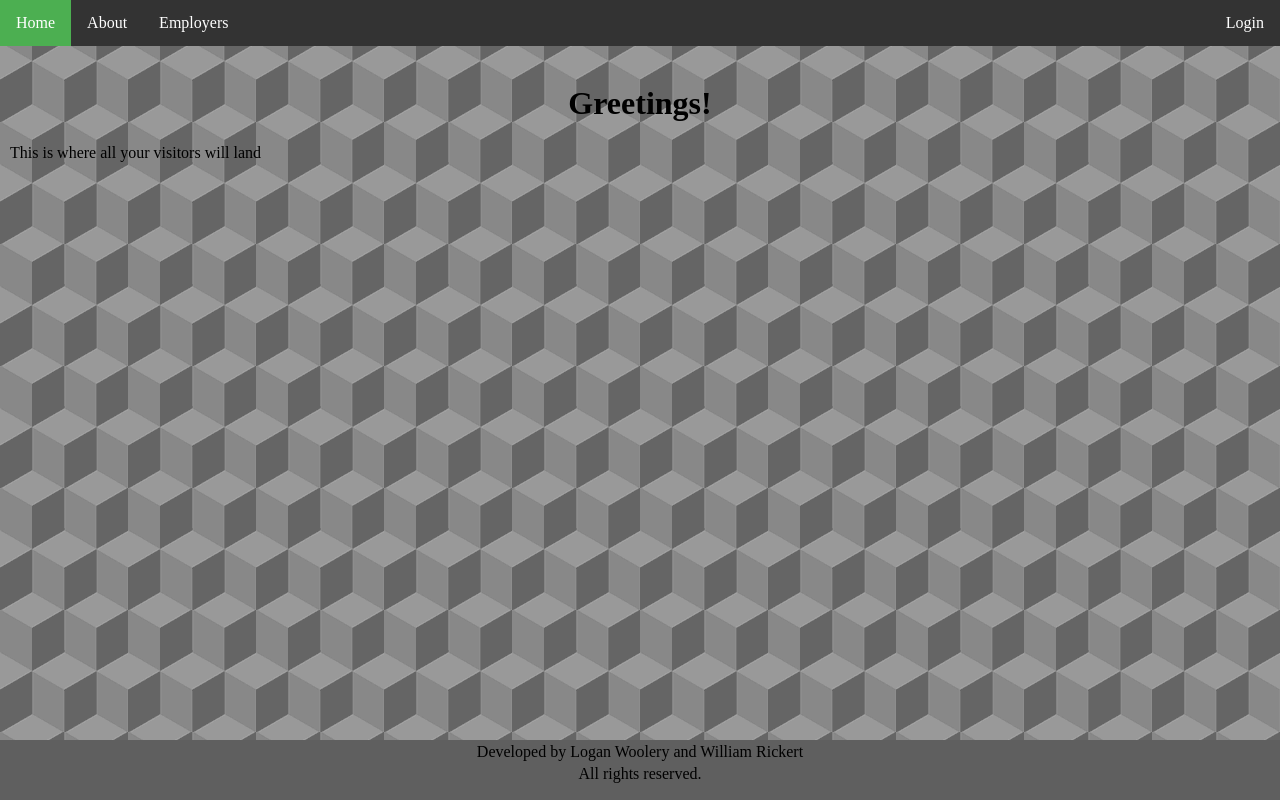
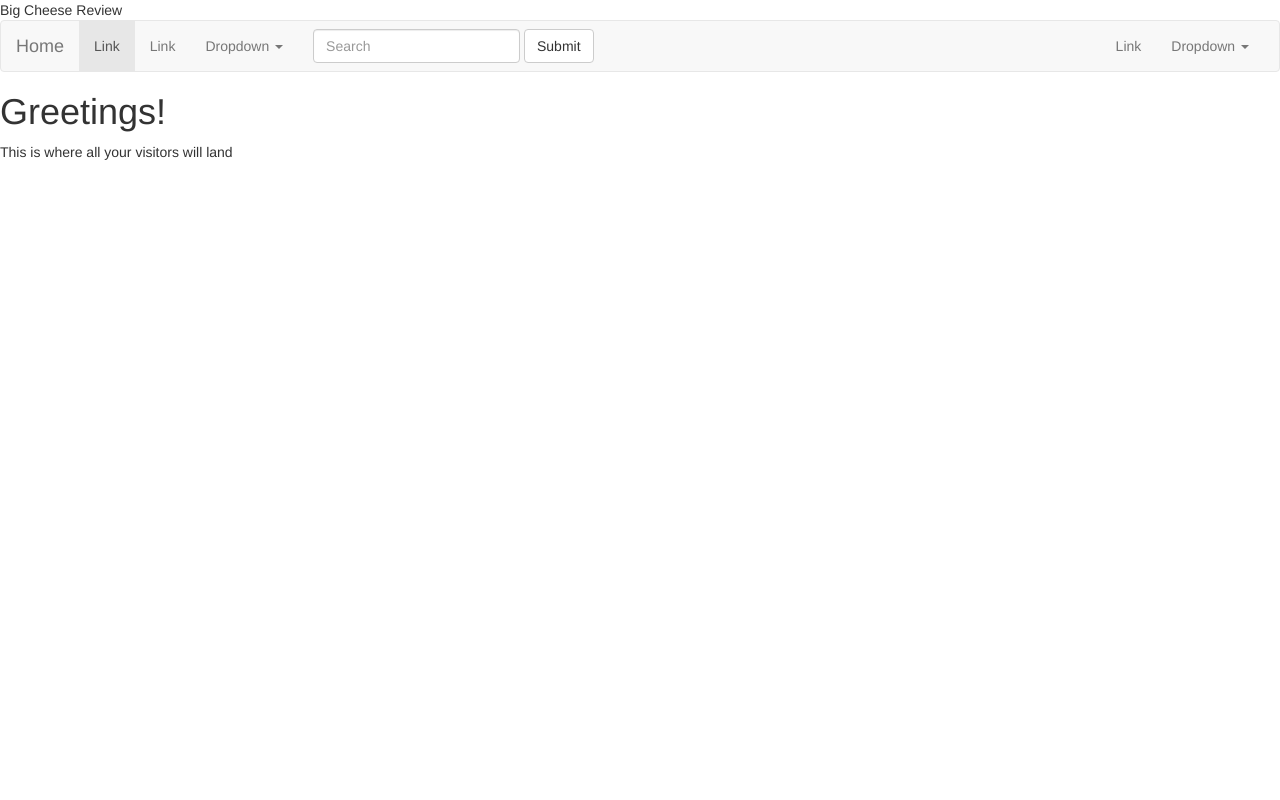
Before and after one commit to TheToddLuci0/BigCheese, a Flask app: page / in a window 1280 px wide. Run offline with Flask 2, Linux system fonts and the light colour scheme; some libraries are stand-ins or nearby versions.

Commit message:
Css conversion, MK 0.01

```diff
--- a/app.py
+++ b/app.py
@@ -1,14 +1,14 @@
-from flask import Flask,  render_template, request
+from flask import Flask, render_template, request
 from flask_sqlalchemy import SQLAlchemy
 import backend
-
-
+from flask_bootstrap import Bootstrap
 
 app = Flask(__name__)
 app.config['SQLALCHEMY_TRACK_MODIFICATIONS'] = False
 app.config['SQLALCHEMY_DATABASE_URI'] = 'postgresql://postgres:steve@localhost/theCellar'
 db = SQLAlchemy(app)
 db.init_app(app)
+Bootstrap(app)
 
 
 @app.route('/')
@@ -41,11 +41,13 @@ def about():
 def login():
     return render_template('login.html')
 
+
 @app.route('/addNewCompany')
 def getCompanyName():
     return render_template('companyInput.html')
 
-@app.route('/result',methods = ['POST', 'GET'])
+
+@app.route('/result', methods=['POST', 'GET'])
 def displayCompany():
     if request.method == 'POST':
         print("got your shit")
@@ -54,5 +56,6 @@ def displayCompany():
         backend.addCompany(result['Name'], result['About'])
         return " ".join(str(x) for x in backend.getCompany())
 
+
 if __name__ == '__main__':
     app.run()
--- a/static/css/Default.css
+++ b/static/css/Default.css
@@ -38,7 +38,7 @@ body {
     margin: 0;
 }
 
-ul {
+ul.nav {
     list-style-type: none;
     margin: 0;
     padding: 0;
--- /dev/null
+++ b/static/css/custom.css
@@ -0,0 +1,7 @@
+.login {
+    float: right;
+}
+
+.homeButton {
+    background-color: #4CAF51;
+}
--- a/templates/skeleton.html
+++ b/templates/skeleton.html
@@ -1,61 +1,93 @@
-<head>
-    <meta charset="UTF-8">
-    <link rel="stylesheet" href="/static/css/Default.css">
-    </link>
-    <title>
-        {% block title %}
-        Big Cheese Review
-        {% endblock %}
-    </title>
-    <link rel="icon" type="image/x-icon" href="/static/images/favicon.ico">
+{% extends "bootstrap/base.html" %}
+{% import "bootstrap/wtf.html" as wtf %}
+{% import "bootstrap/google.html" as google %}
+
+{% block html_attribs %} lang="en"{% endblock %}
+{% block metas %}
+{{ super() }}
+{% endblock %}
+{% block head %}
+{% block title %}Big Cheese Review{% endblock %}
+<link rel="icon" type="image/x-icon" href="/static/images/favicon.ico">
     <script async src="//pagead2.googlesyndication.com/pagead/js/adsbygoogle.js"></script>
     <script>(adsbygoogle = window.adsbygoogle || []).push({
         google_ad_client: "ca-pub-7403507368396775",
         enable_page_level_ads: true
     });</script>
-</head>
-<body class="body">
-<div id="container">
-    <div>
-        <ul>
-            <li><a class="active" href="{{ url_for('index') }}">Home</a></li>
+    {{ super() }}
+    {% block styles %}
+        {{ super() }}
+        <link href="/static/css/custom.css" rel="stylesheet">
+        <link href="/Lib/flask_bootstrap/static/css/bootstrap.css" rel="stylesheet">
+{% endblock %}
+{% endblock %}
+<div class="container-fluid">
+{% block navbar %}
+<nav class="navbar navbar-default">
+        {# <ul>
+            <li><a {# class="homeButton"  href="{{ url_for('index') }}">Home</a></li>
             <li><a href="{{ url_for('about') }}">About</a></li>
             <li><a href="{{ url_for('employers') }}">Employers</a></li>
-            <li class="login"><a href="{{ url_for('login') }}">Login</a></li>
-        </ul>
+            <li {# class="login"  ><a href="{{ url_for('login') }}">Login</a></li>
+        </ul>  #}
+<div class="container-fluid">
+    <!-- Brand and toggle get grouped for better mobile display -->
+    <div class="navbar-header">
+      <button type="button" class="navbar-toggle collapsed" data-toggle="collapse" data-target="#bs-example-navbar-collapse-1" aria-expanded="false">
+        <span class="sr-only">Toggle navigation</span>
+        <span class="icon-bar"></span>
+        <span class="icon-bar"></span>
+        <span class="icon-bar"></span>
+      </button>
+      <a class="navbar-brand" href="{{ url_for('index') }}">Home</a>
     </div>
-    <div>
-        <table>
-            <tr>
-                <td height="50"></td>
-            </tr>
-        </table>
-    </div>
-    <div id="content">
 
-
-        {% block content %}
-
-            <h1 align="center">If you can see this, the devs gone done messed up.</h1>
-
-        {% endblock %}
-
-    </div>
-    <footer id="footer">
-        <table style="width:95%" align="center">
-            <tr align="center">
-                <td style="width:25%"></td>
-                <td style="width:40%" opacity="1">Developed by Logan Woolery and William Rickert</td>
-                <td style="width:25%" align="right"></td>
-            </tr>
-            <tr align="center">
-                <td style="width:30%"></td>
-                <td style="width:30%">All rights reserved.</td>
-                <td align="right" style="width:30%"></td>
-            </tr>
-        </table>
-    </footer>
+    <!-- Collect the nav links, forms, and other content for toggling -->
+    <div class="collapse navbar-collapse" id="bs-example-navbar-collapse-1">
+      <ul class="nav navbar-nav">
+        <li class="active"><a href="#">Link <span class="sr-only">(current)</span></a></li>
+        <li><a href="#">Link</a></li>
+        <li class="dropdown">
+          <a href="#" class="dropdown-toggle" data-toggle="dropdown" role="button" aria-haspopup="true" aria-expanded="false">Dropdown <span class="caret"></span></a>
+          <ul class="dropdown-menu">
+            <li><a href="#">Action</a></li>
+            <li><a href="#">Another action</a></li>
+            <li><a href="#">Something else here</a></li>
+            <li role="separator" class="divider"></li>
+            <li><a href="#">Separated link</a></li>
+            <li role="separator" class="divider"></li>
+            <li><a href="#">One more separated link</a></li>
+          </ul>
+        </li>
+      </ul>
+      <form class="navbar-form navbar-left">
+        <div class="form-group">
+          <input type="text" class="form-control" placeholder="Search">
+        </div>
+        <button type="submit" class="btn btn-default">Submit</button>
+      </form>
+      <ul class="nav navbar-nav navbar-right">
+        <li><a href="#">Link</a></li>
+        <li class="dropdown">
+          <a href="#" class="dropdown-toggle" data-toggle="dropdown" role="button" aria-haspopup="true" aria-expanded="false">Dropdown <span class="caret"></span></a>
+          <ul class="dropdown-menu">
+            <li><a href="#">Action</a></li>
+            <li><a href="#">Another action</a></li>
+            <li><a href="#">Something else here</a></li>
+            <li role="separator" class="divider"></li>
+            <li><a href="#">Separated link</a></li>
+          </ul>
+        </li>
+      </ul>
+    </div><!-- /.navbar-collapse -->
+  </div><!-- /.container-fluid -->
+    </nav>
+{% endblock %}
+{% block content %}
+{{ super() }}
+    <h1>If you can see this, the devs messed up.</h1>
+{% endblock %}
 </div>
-</body>
-</html>
-</html>
+{% block scripte %}
+{{ super() }}
+{% endblock %}
```
